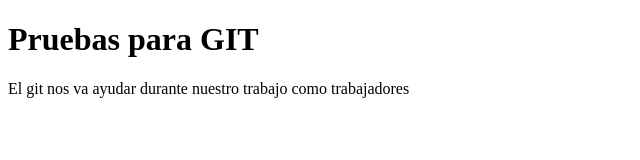
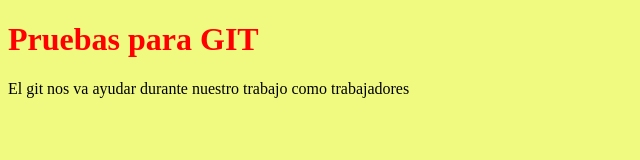
Before and after one commit to asaeztornay/Exercise_Unit5_website, a plain HTML site: page index.html in a window 1280 px wide. Shown: the whole page, without its empty margins (0-640 px from the left). Drawn offline with Linux system fonts and the light colour scheme.

Commit message:
Initial web page and styling

```diff
--- a/index.html
+++ b/index.html
@@ -2,6 +2,7 @@
 <html lang="es">
 	<head>
 		<meta charset="utf-8">
+		<link rel="stylesheet" type="text/css" href="styles.css">
 		<title>Pagina Basica Ejercicio GIT</title>
 	</head>
 	<body>
--- /dev/null
+++ b/styles.css
@@ -0,0 +1,11 @@
+body {
+	background-color: #f0fa80;
+}
+
+h1 {
+	color: #ff0000;
+}
+
+p {
+	text-align: justify;
+}
```
